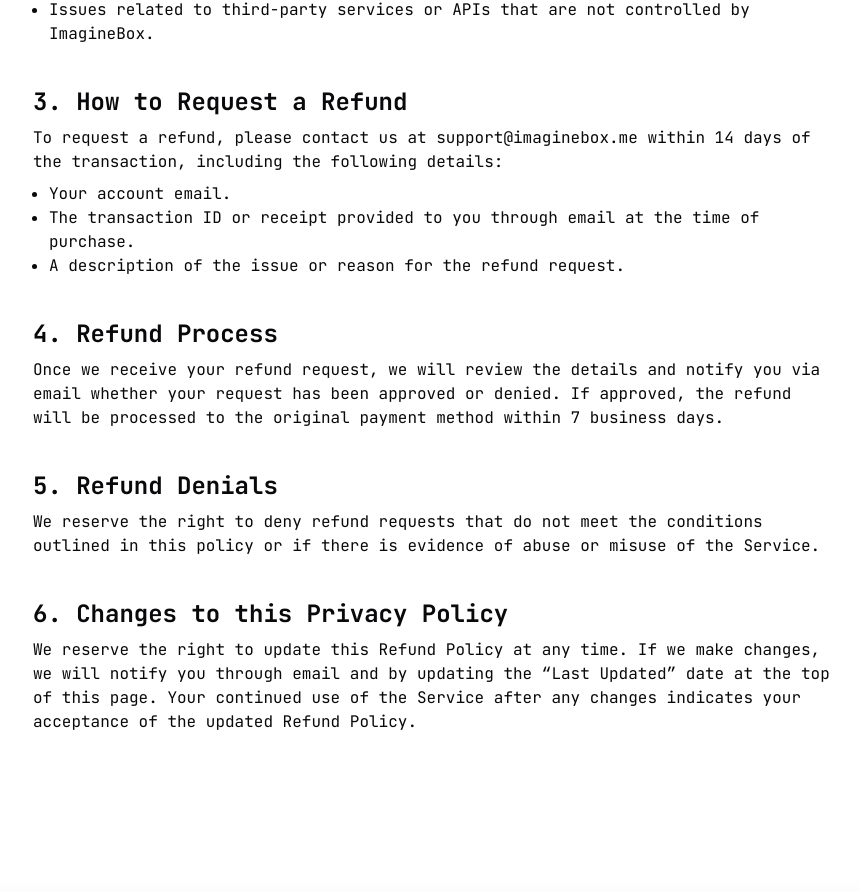
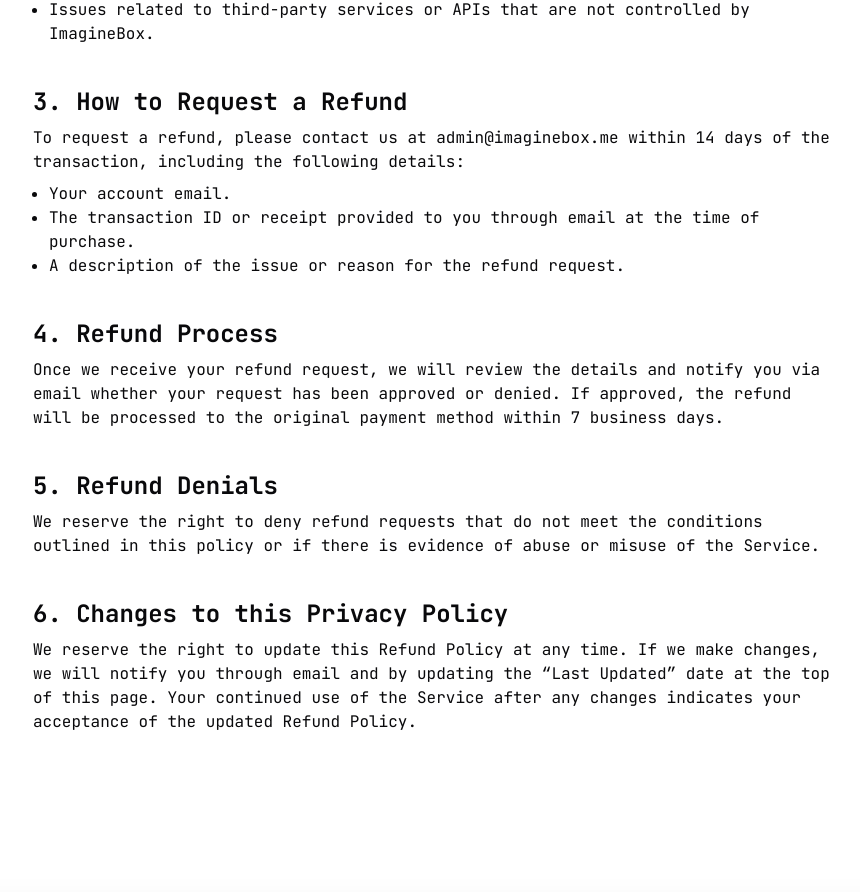
Before and after one commit to lng5143/imaginehub, a Next.js app: page /refund in a window 1280 px wide. Shown: the part 898-1790 px from the top of the page, without its empty margins (207-1067 px from the left). Built offline with nearby package versions, Linux system fonts and the light colour scheme; no server answers.

Commit message:
change support email

```diff
--- a/app/(home)/refund/page.js
+++ b/app/(home)/refund/page.js
@@ -1,3 +1,5 @@
+import { CONTACT_EMAIL } from "@/const/imagine-box-consts";
+
 export default function RefundPage() {
   return (
     <div className="flex flex-col gap-20 py-40 px-10 md:px-20 lg:px-60 ">
@@ -27,7 +29,7 @@ export default function RefundPage() {
         </div>
         <div className="flex flex-col gap-2">
           <h2 className="text-2xl font-bold">3. How to Request a Refund</h2>
-          <p>To request a refund, please contact us at support@imaginebox.me within 14 days of the transaction, including the following details:</p>
+          <p>To request a refund, please contact us at {CONTACT_EMAIL} within 14 days of the transaction, including the following details:</p>
           <ul className="list-disc pl-4">
             <li>Your account email.</li>
             <li>The transaction ID or receipt provided to you through email at the time of purchase.</li>
--- a/app/upgrade-wait/page.js
+++ b/app/upgrade-wait/page.js
@@ -17,12 +17,12 @@ const StatusContent = ({ status }) => {
       [PAYMENT_UPDATES_STATUS.failed]: {
         Icon: CircleX,
         iconClass: "w-28 h-28 text-red-500",
-        message: <>We are unable to update your account information. Please contact support at <a className="text-blue-500 hover:text-blue-600 underline" href="mailto:support@imaginebox.com">support@imaginebox.com</a></>
+        message: <>We are unable to update your account information. Please contact support at <a className="text-blue-500 hover:text-blue-600 underline" href={`mailto:${CONTACT_EMAIL}`}>{CONTACT_EMAIL}</a></>
       },
       [PAYMENT_UPDATES_STATUS.timeOut]: {
         Icon: CircleX,
         iconClass: "w-28 h-28 text-red-500",
-        message: <>We are unable to update your account information. Please contact support at <a className="text-blue-500 hover:text-blue-600 underline" href="mailto:support@imaginebox.com">support@imaginebox.com</a></>
+        message: <>We are unable to update your account information. Please contact support at <a className="text-blue-500 hover:text-blue-600 underline" href={`mailto:${CONTACT_EMAIL}`}>{CONTACT_EMAIL}</a></>
       },
       [PAYMENT_UPDATES_STATUS.success]: {
         Icon: CircleCheckBig,
--- a/const/imagine-box-consts.js
+++ b/const/imagine-box-consts.js
@@ -47,7 +47,7 @@ export const IMAGE_BUCKET_NAME = "generated-images";
 
 export const PAGE_SIZE = 24;
 export const IMAGINEBOX_OTP_PRICE_ID = "pri_01j9dsw6nd5wwh39bcgse1gsqt";
-export const CONTACT_EMAIL = "support@imaginebox.me";
+export const CONTACT_EMAIL = "admin@imaginebox.me";
 export const TRIAL_IMAGE_COUNT = 20;
 export const PRIMARY_COLOR_HEX = '#1e1b4b';
 export const PAYMENT_UPDATES_STATUS = {
```
